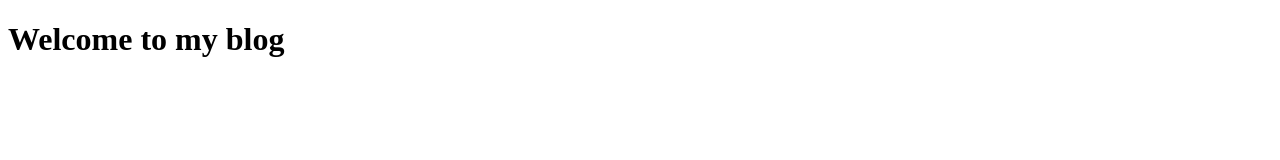
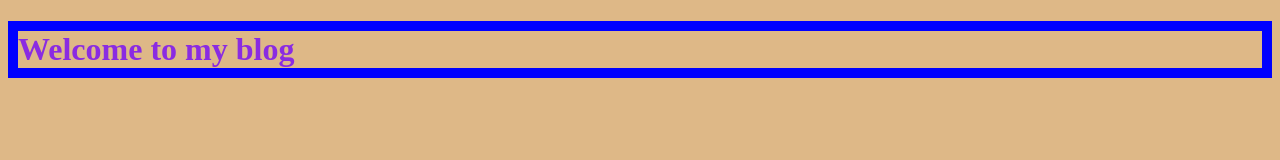
Before and after one commit to peachypeaches/practicerepo, a plain HTML site: page index.html in a window 1280 px wide. Drawn offline with Linux system fonts and the light colour scheme.

Commit message:
added some inline and external styling

```diff
--- a/index.html
+++ b/index.html
@@ -4,9 +4,10 @@
   <meta charset="UTF-8">
   <meta http-equiv="X-UA-Compatible" content="IE=edge">
   <meta name="viewport" content="width=device-width, initial-scale=1.0">
+  <link rel="stylesheet" href="style.css">
   <title>My Blog</title>
 </head>
 <body>
-  <h1>Welcome to my blog</h1>
+  <h1 style="border: 10px blue solid; color:blueviolet">Welcome to my blog</h1>
 </body>
 </html>
--- a/style.css
+++ b/style.css
@@ -0,0 +1,3 @@
+*{
+  background-color:burlywood
+}
```
